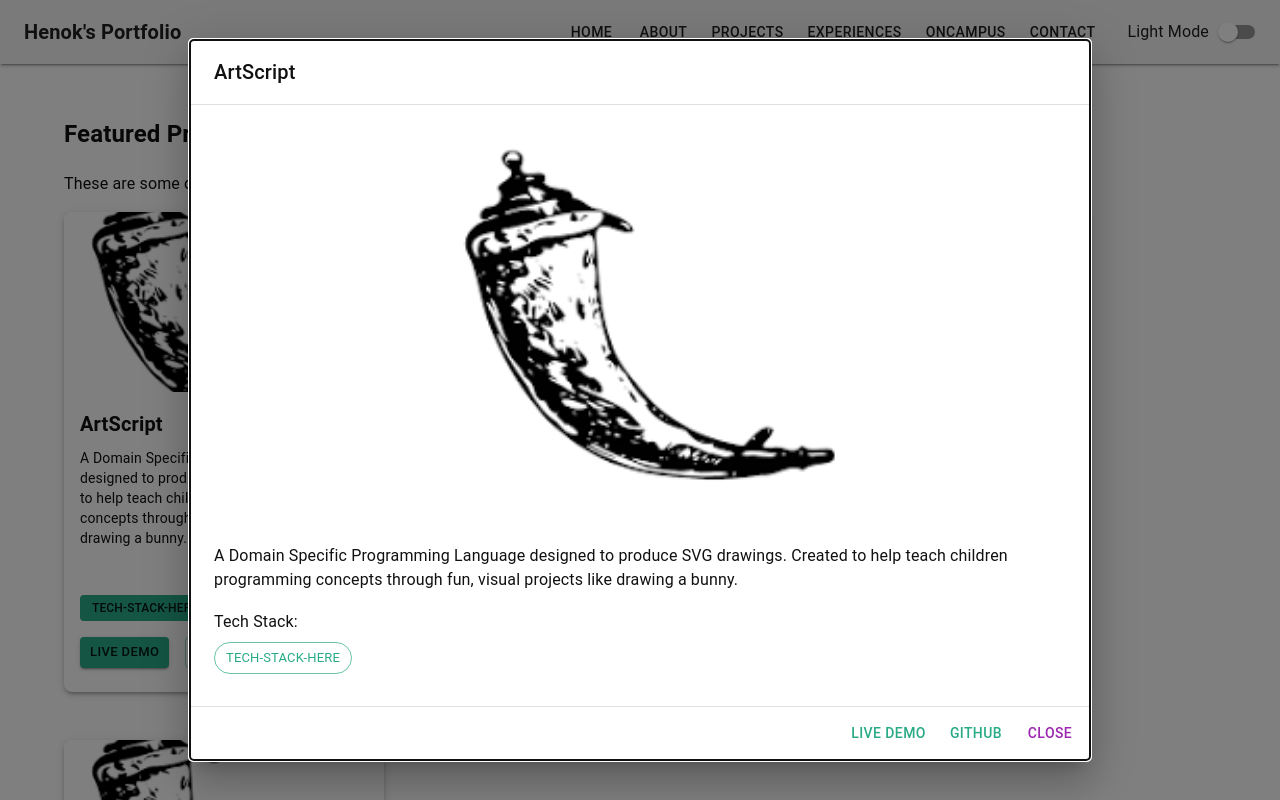
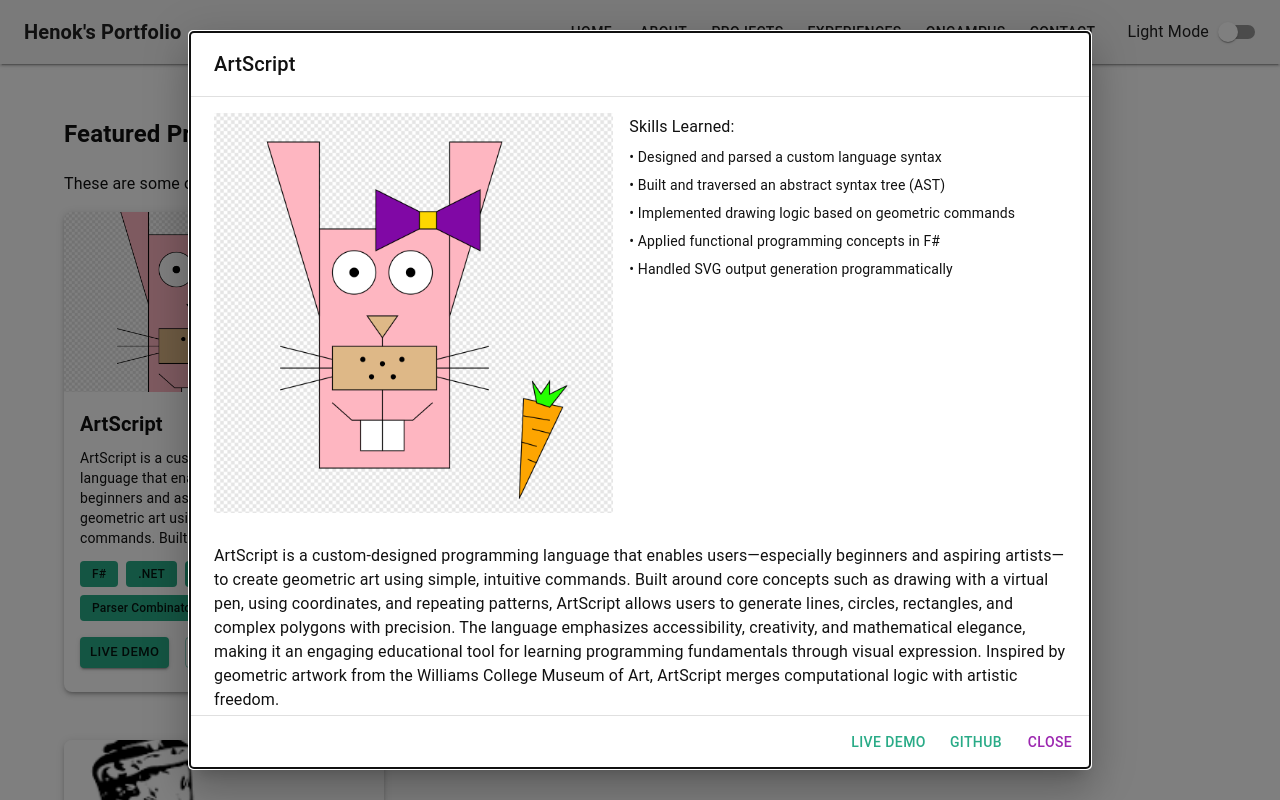
Before and after one commit to Henok-foslyk/profileHenok, a React (Vite) app: page /projects in a window 1280 px wide. Both pictures are taken after a click on the element 224 px from the left and 459 px from the top of the page. Shown: the top 800 px of the page. Built offline with nearby package versions, Linux system fonts and the light colour scheme.

Commit message:
improved on projects display

```diff
--- a/src/layouts/ProjectDisplay.jsx
+++ b/src/layouts/ProjectDisplay.jsx
@@ -8,28 +8,49 @@
   Button,
   Stack,
   Chip,
-  Box
+  Box,
+  Grid
 } from '@mui/material';
 
 const ProjectDisplay = ({ open, onClose, project }) => {
   if (!project) return null;
 
-  const { title, description, image, techStack, liveDemoLink, repoLink } = project;
+  const { title, description, image, techStack, liveDemoLink, repoLink, skills } = project;
 
   return (
     <Dialog open={open} onClose={onClose} maxWidth="md" fullWidth>
       <DialogTitle>{title}</DialogTitle>
       <DialogContent dividers>
-        <Box
-          component="img"
-          src={image}
-          alt={title}
-          sx={{ width: '100%', maxHeight: 400, objectFit: 'contain', mb: 2 }}
-        />
+        {/* Top Half: Image and Skills side by side */}
+        <Grid container spacing={2} sx={{ mb: 3 }}>
+          <Grid item xs={12} md={6}>
+            <Box
+              component="img"
+              src={image}
+              alt={title}
+              sx={{ width: '100%', maxHeight: 400, objectFit: 'contain' }}
+            />
+          </Grid>
+          <Grid item xs={12} md={6}>
+            <Typography variant="subtitle1" gutterBottom>
+              Skills Learned:
+            </Typography>
+            <Stack spacing={1}>
+              {skills?.map((skill, idx) => (
+                <Typography key={idx} variant="body2">
+                  • {skill}
+                </Typography>
+              ))}
+            </Stack>
+          </Grid>
+        </Grid>
+
+        {/* Bottom Half: Description */}
         <Typography variant="body1" paragraph>
           {description}
         </Typography>
 
+        {/* Tech Stack */}
         <Typography variant="subtitle1" gutterBottom>
           Tech Stack:
         </Typography>
--- a/src/pages/Projects.jsx
+++ b/src/pages/Projects.jsx
@@ -2,6 +2,7 @@
 import { Stack, Box } from '@mui/material';
 import ProjectCard from '../layouts/ProjectCard';
 import flaskLogo from '../assets/images/flask.png';
+import bunny from '../assets/images/artscript.png';
 import ProjectDisplay from "../layouts/ProjectDisplay"
 
 const Projects = () => {
@@ -9,12 +10,19 @@
     // Featured Projects
     {
       title: 'ArtScript',
-      description: 'A Domain Specific Programming Language designed to produce SVG drawings. Created to help teach children programming concepts through fun, visual projects like drawing a bunny.',
-      image: flaskLogo,
-      techStack: ['TECH-STACK-HERE'],
+      description: 'ArtScript is a custom-designed programming language that enables users—especially beginners and aspiring artists—to create geometric art using simple, intuitive commands. Built around core concepts such as drawing with a virtual pen, using coordinates, and repeating patterns, ArtScript allows users to generate lines, circles, rectangles, and complex polygons with precision. The language emphasizes accessibility, creativity, and mathematical elegance, making it an engaging educational tool for learning programming fundamentals through visual expression. Inspired by geometric artwork from the Williams College Museum of Art, ArtScript merges computational logic with artistic freedom.',
+      image: bunny,
+      techStack: ['F#', '.NET', 'SVG', 'Parser Combinators'],
       liveDemoLink: 'https://your-artscript-demo-link.com',
-      repoLink: 'https://github.com/yourusername/artscript',
+      repoLink: 'https://github.com/Henok-foslyk/ArtScript_complete',
       featured: true,
+      skills: [
+        'Designed and parsed a custom language syntax',
+        'Built and traversed an abstract syntax tree (AST)',
+        'Implemented drawing logic based on geometric commands',
+        'Applied functional programming concepts in F#',
+        'Handled SVG output generation programmatically'
+      ]
     },
     {
       title: 'News Classification Agent',
```
Also changed, not shown: src/assets/images/artscript.png (added).
